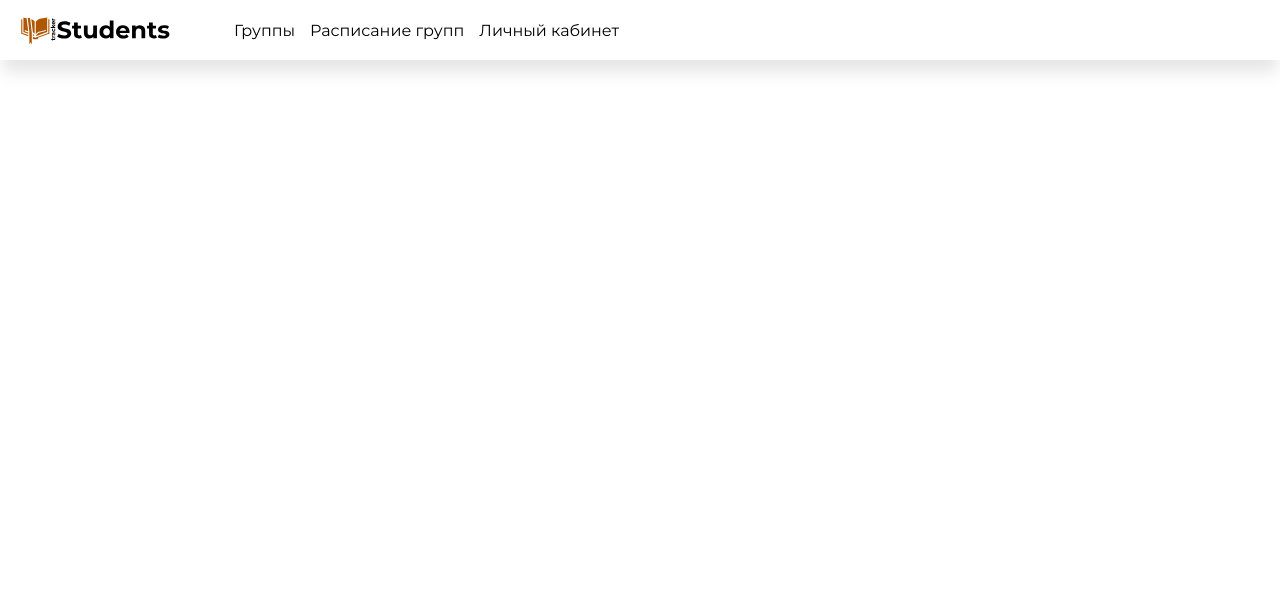
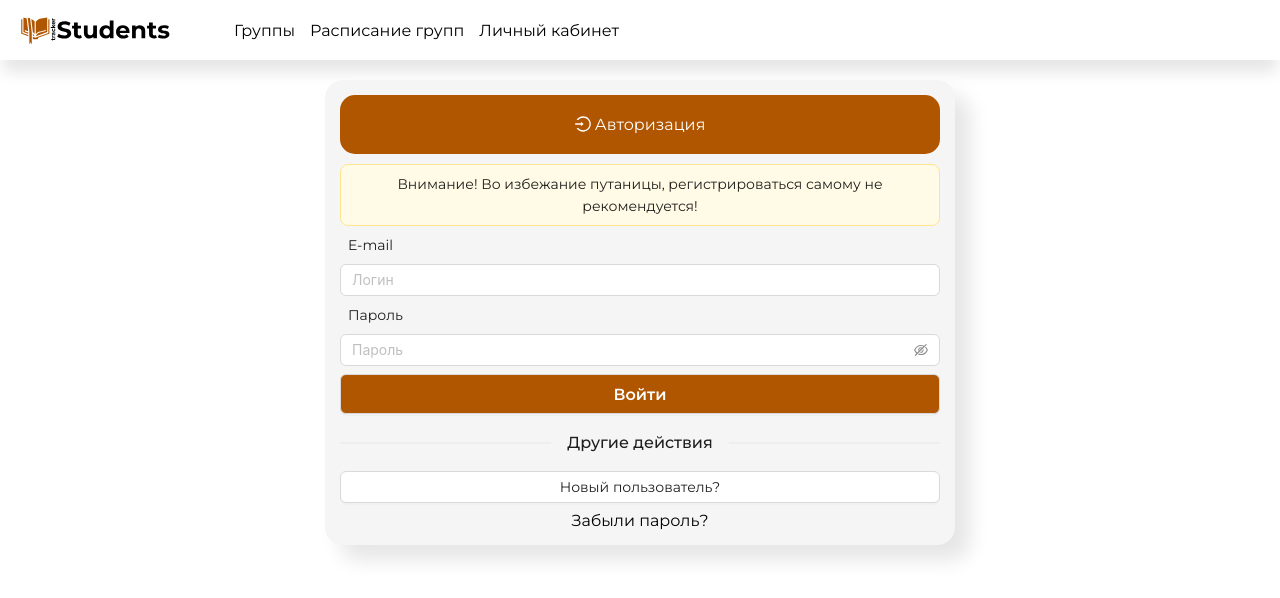
Before and after one commit to avolnation/diploma-work-frontend, a React (Create React App) app: page /cabinet in a window 1280 px wide. Shown: the top 598 px of the page. Built offline with nearby package versions, Linux system fonts and the light colour scheme; no server answers.

Commit message:
feat: cabinet page, form for login

```diff
--- a/src/App.js
+++ b/src/App.js
@@ -11,6 +11,7 @@ import { useEffect, useState, useForm } from "react";
 import { useSelector, useDispatch } from 'react-redux';
 import { setLoadingGroups, fetchGroupsFromApiSucceed, fetchGroupsFromApiFailed } from './redux/reducers/groupsSlice';
 
+import Cabinet from './pages/cabinet/Cabinet';
 import Groups from './pages/groups/Groups';
 import Group from './pages/group/Group';
 import StudentPage from './pages/student-page/StudentPage';
@@ -106,6 +107,7 @@ const App = () => {
             </Route>
             <Route path="/student/:studentId" render={(props) => <StudentPage {...props}/>}/>
             <Route path="/group/:groupId" render={(props) => <Group {...props}/>}/>
+            <Route path="/cabinet" render={(props) => <Cabinet {...props}/>}/>
             <Route path="/groups">
               <Groups/>
             </Route>
--- a/src/pages/cabinet/Cabinet.css
+++ b/src/pages/cabinet/Cabinet.css
@@ -0,0 +1,53 @@
+.main {
+    max-width: 1400px;
+    margin: 0 auto;
+}
+.login-block {
+    width: 600px;
+    margin: 20px auto 0 auto;
+}
+
+.default-block {
+    padding: 15px;
+    box-shadow: 15px 15px 20px 0px rgba(0,0,0,0.1);
+    background-color: #f5f5f5;
+    border-radius: 18px;
+}
+
+.section-info-badge {
+    background-color: #b05500;
+    color: #ffffff;
+    padding: 20px;
+    text-align: center;
+    border-radius: 15px;
+    margin-bottom: 10px;
+}
+.forgot-password {
+    display: block;
+    width: fit-content;
+    margin-top: 8px !important;
+    margin: 0 auto;
+}
+.forgot-password:hover {
+    cursor: pointer;
+}
+.other-actions {
+    width: 100%;
+}
+.new-user-button {
+    width: 100%;
+}
+.login-button {
+    width: 100%;
+    height: 40px;
+    font-size: 16px;
+    font-weight: 600;
+    margin-top: 8px;
+    color: white;
+    background-color: #b05500;
+}
+
+label {
+    margin-top: 8px !important;
+    margin-left: 8px !important;
+}
--- a/src/pages/cabinet/Cabinet.js
+++ b/src/pages/cabinet/Cabinet.js
@@ -10,14 +10,39 @@ import {
 } from "react-router-dom";
 
 import { useEffect, useState, useForm } from "react";
+import { LoginOutlined  } from "@ant-design/icons";
+import { Form, Input, Button, Divider, Alert, Space } from "antd";
 // import { useSelector, useDispatch } from 'react-redux';
 
 const Cabinet = (props) =>{
+    // TODO : Login form and sign up form appearing on logged/not logged user
+
+    const [ loginForm ] = Form.useForm();
+
+    const loginHandler = () => {
+
+    }
 
     return (
-      <div className="App">
-          <div className="cabinet-main-article">
-            // TODO : Login form and sign up form appearing on logged/not logged user
+      <div className="main">
+          <div className="login-block default-block">
+            <div className="section-info-badge"> <LoginOutlined /> Авторизация </div>
+            <Alert style={{"textAlign": "center"}} message="Внимание! Во избежание путаницы, регистрироваться самому не рекомендуется!" type="warning"/>
+            <Form layout="vertical" form={loginForm}>
+                    <Form.Item name="login" label="E-mail">
+                        <Input placeholder="Логин"/>
+                    </Form.Item>
+                    <Form.Item name="password" label="Пароль">
+                        <Input.Password placeholder="Пароль"/>
+                    </Form.Item>
+                    <Button className="login-button">Войти</Button>
+            </Form>
+            <Divider>Другие действия</Divider>
+            <div className="other-actions">
+                <Button className="new-user-button">Новый пользователь?</Button>
+                <span className="forgot-password">Забыли пароль?</span>
+            </div>
+
           </div>
       </div>
     );
```
